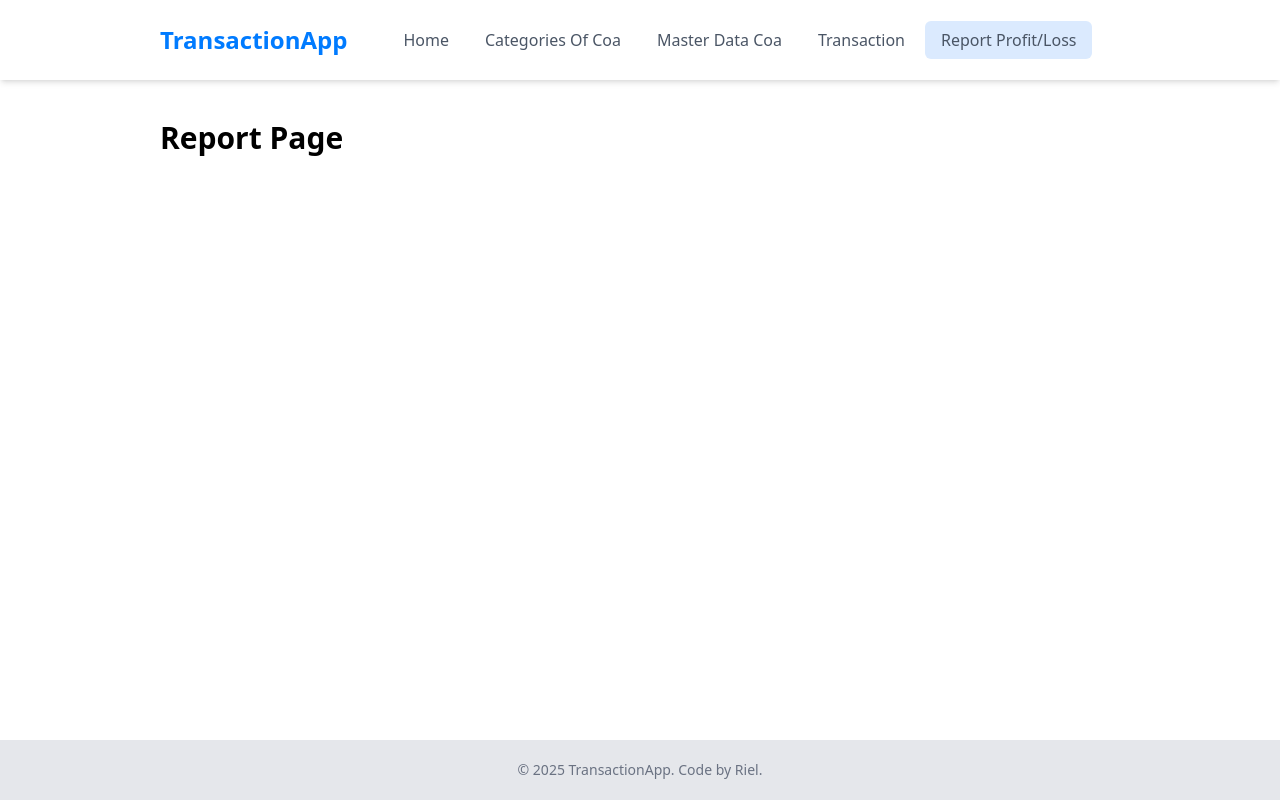
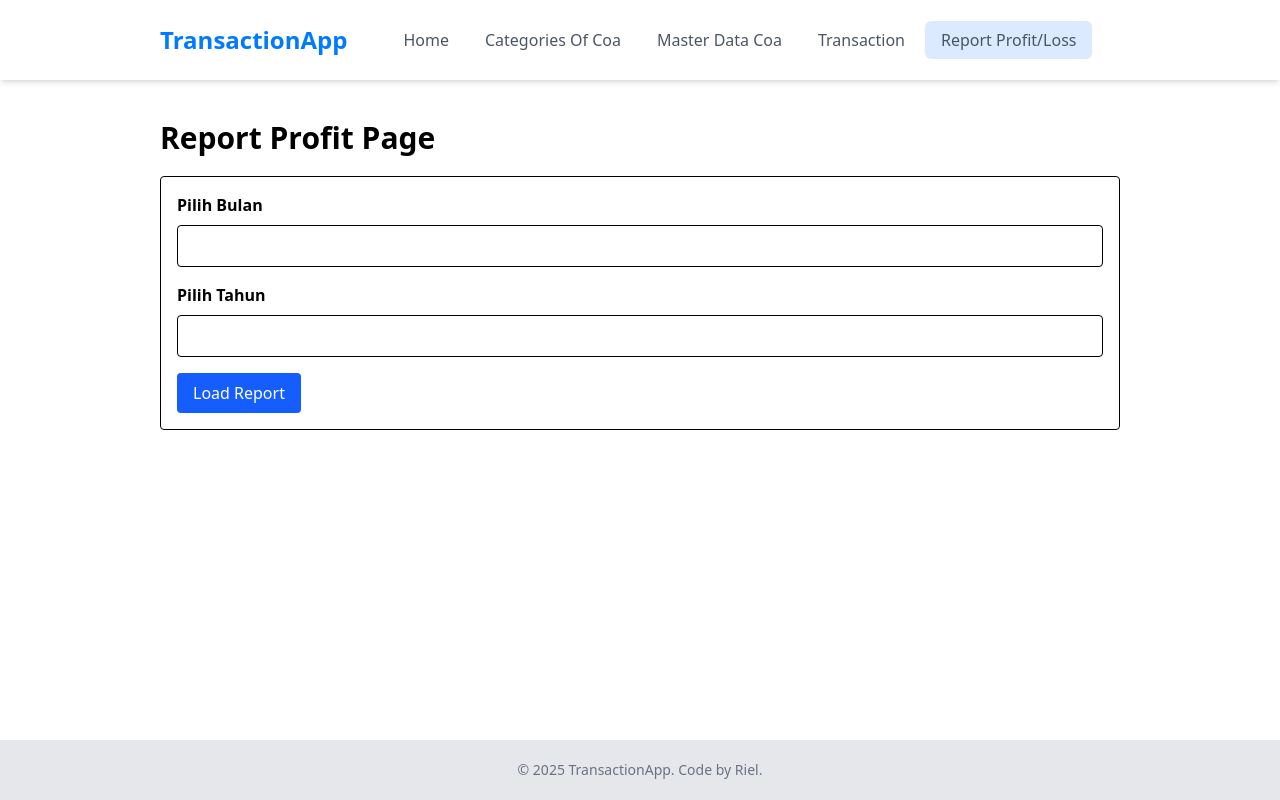
Before and after one commit to aldinpramudya/vue-engineer-webapp, a Nuxt app: page /report in a window 1280 px wide. Built offline with nearby package versions, Linux system fonts and the light colour scheme.

Commit message:
feat (ReportPage) : Report Page consume API

```diff
--- a/app/pages/report.vue
+++ b/app/pages/report.vue
@@ -1,13 +1,98 @@
 <template>
     <div>
-        <TitlePage title="Report Page"/>
+        <TitlePage title="Report Profit Page" />
+        <!-- Form -->
+        <div class="pt-5">
+            <div class="border p-4 rounded mb-6">
+                <label class="block mb-2 font-semibold">Pilih Bulan</label>
+                <input type="number" v-model="month" min="1" max="12" class="border p-2 rounded mb-4 w-full" />
+
+                <label class="block mb-2 font-semibold">Pilih Tahun</label>
+                <input type="number" v-model="year" class="border p-2 rounded w-full mb-4" />
+
+                <button @click="getMonthlyReport" class="bg-blue-600 text-white px-4 py-2 rounded">
+                    Load Report
+                </button>
+            </div>
+
+            <!-- Error -->
+            <div v-if="errorMessage" class="bg-red-200 text-red-700 p-3 rounded mb-4">
+                {{ errorMessage }}
+            </div>
+
+            <!-- Loading -->
+            <div v-if="loading" class="text-gray-500">Loading...</div>
+
+            <!-- Table -->
+            <table v-if="report.length > 0" class="w-full border mt-4">
+                <thead>
+                    <tr class="bg-gray-200">
+                        <th class="p-2 border">Category</th>
+                        <th class="p-2 border">Total Debit</th>
+                        <th class="p-2 border">Total Credit</th>
+                    </tr>
+                </thead>
+                <tbody>
+                    <tr v-for="item in report" :key="item.category_id">
+                        <td class="p-2 border">{{ item.category_name }}</td>
+                        <td class="p-2 border">{{ item.total_debit }}</td>
+                        <td class="p-2 border">{{ item.total_credit }}</td>
+                    </tr>
+                </tbody>
+            </table>
+
+            <!-- Export -->
+            <button v-if="report.length > 0" @click="exportExcel"
+                class="mt-4 bg-green-600 text-white px-4 py-2 rounded">
+                Export to Excel
+            </button>
+        </div>
     </div>
 </template>
 
 <script setup>
+const month = ref('')
+const year = ref('')
+
+const report = ref([])
+const loading = ref(false)
+const errorMessage = ref('')
+
+const getMonthlyReport = async () => {
+    if (!month.value || !year.value) {
+        errorMessage.value = "Bulan dan tahun wajib diisi."
+        return
+    }
+
+    loading.value = true
+    errorMessage.value = ''
+
+    const { data, error } = await useFetch(
+        'http://localhost:8000/api/get-laporan-profit-loss',
+        {
+            method: 'GET',
+            params: {
+                month: month.value,
+                year: year.value
+            }
+        }
+    )
+
+    if (error.value) {
+        errorMessage.value = "Gagal mengambil data"
+    } else {
+        report.value = data.value.data
+    }
+
+    loading.value = false
+}
+
+// export excel
+const exportExcel = () => {
+    if (!month.value || !year.value) return
+
+    window.location.href =
+        `http://localhost:8000/api/excel-report-export?month=${month.value}&year=${year.value}`
+}
 
 </script>
-
-<style lang="scss" scoped>
-
-</style>
```
